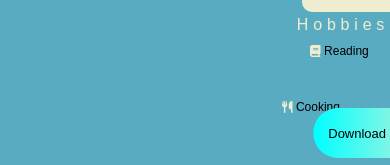
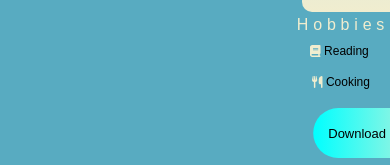
Before and after one commit to Sikhuphela/Port, a React (Create React App) app: page /about in a window 390 px wide. Shown: the part 586-751 px from the top of the page. Built offline with nearby package versions, Linux system fonts and the light colour scheme.

Commit message:
Added recaptcha

```diff
--- a/package.json
+++ b/package.json
@@ -16,6 +16,7 @@
     "@testing-library/user-event": "^13.5.0",
     "react": "^18.2.0",
     "react-dom": "^18.2.0",
+    "react-google-recaptcha": "^3.1.0",
     "react-icon": "^1.0.0",
     "react-icons": "^5.0.1",
     "react-router-dom": "^6.22.0",
--- a/src/Pages/About.css
+++ b/src/Pages/About.css
@@ -460,9 +460,9 @@
 
     }
     .about .cooking{
-      margin-left: -570px;
+      margin-left: -540px;
       font-size: 12px;
-      margin-bottom: -150px;
+      margin-bottom: -125px;
     }
     .card{
       position: static;
--- a/src/Pages/Contacts.js
+++ b/src/Pages/Contacts.js
@@ -2,6 +2,7 @@ import React, { useState } from 'react';
 import './Contact.css';
 import { Link } from 'react-router-dom';
 import { FaPhone, FaHome, FaMapMarkerAlt } from 'react-icons/fa';
+import ReCAPTCHA from 'react-google-recaptcha';
 
 function Contacts() {
   const [formData, setFormData] = useState({
@@ -24,7 +25,6 @@ function Contacts() {
       return;
     }
 
-    // Validate email format
     const emailRegex = /^[^\s@]+@[^\s@]+\.[^\s@]+$/;
     if (!emailRegex.test(formData.email)) {
       alert('Please enter a valid email address');
@@ -39,6 +39,11 @@ function Contacts() {
       name: '',
       subject: ''
     });
+  };
+
+  const handleRecaptchaChange = (value) => {
+    console.log("reCAPTCHA value:", value);
+    // You can perform further actions based on the reCAPTCHA value
   };
 
   return (
@@ -100,6 +105,10 @@ function Contacts() {
                   onChange={handleChange}
                 />
                 <button type="submit" className='submit-btn'>Submit</button>
+                <ReCAPTCHA
+                  sitekey="your-site-key"
+                  onChange={handleRecaptchaChange}
+                />
               </div>
             </div>
           </form>
```
Also changed, not shown: 1 other file (tests, documents, lock files or other folders).
